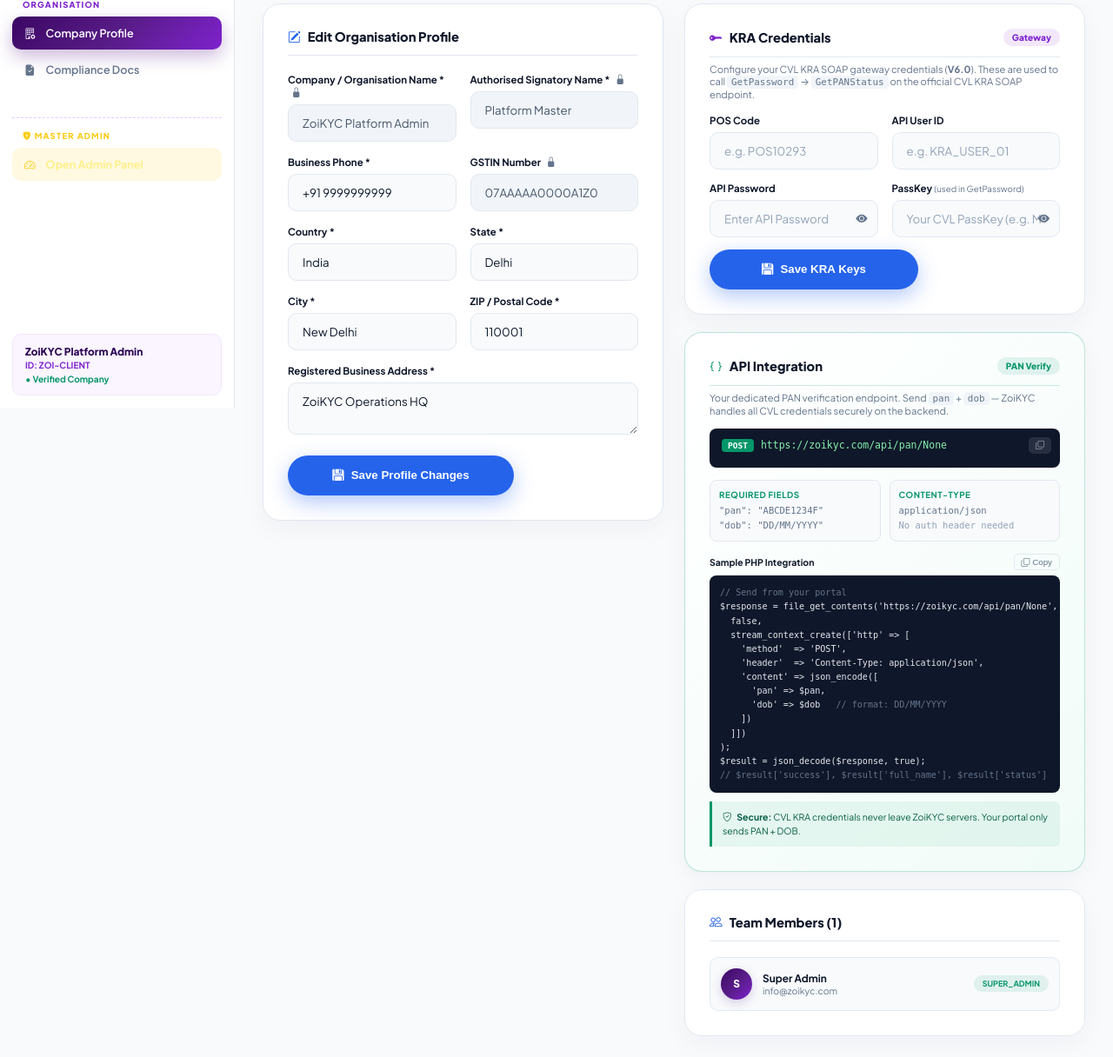
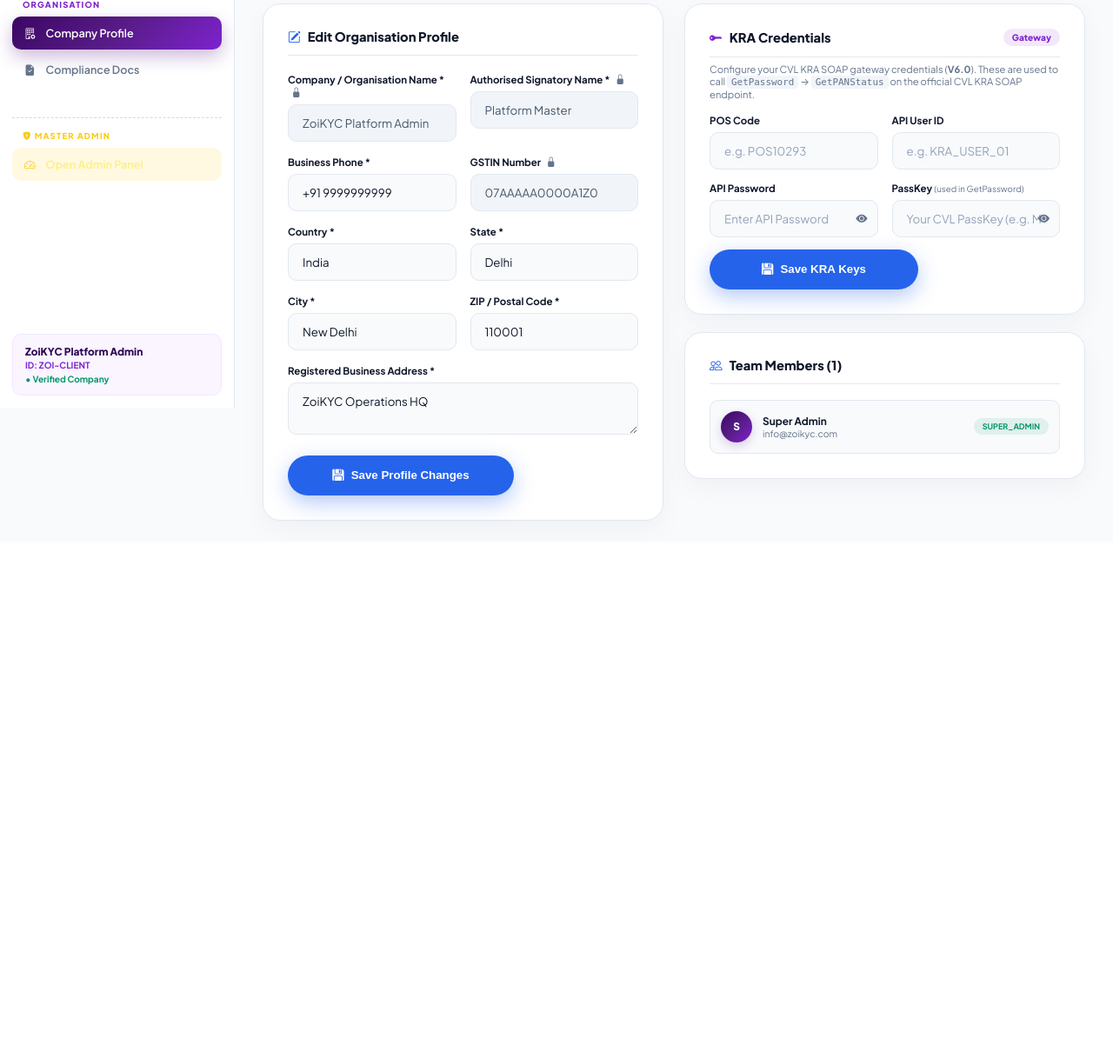
Before and after one commit to vijayvaishnav1011/zoikyc, a Flask app: page /company/profile in a window 1280 px wide. Shown: the part 331-1547 px from the top of the page at 87% size. After the commit the page ends 936 px from the top, so only its background shows below. Run offline with Flask 3, Linux system fonts and the light colour scheme; a user stored in the database is signed in; some libraries are stand-ins or nearby versions.

Commit message:
UI: Remove API Integration card from company profile

```diff
--- a/app/templates/client/company_profile.html
+++ b/app/templates/client/company_profile.html
@@ -242,79 +242,7 @@
         </button>
       </div>
 
-      <!-- API Integration Card -->
-      <div class="card" style="margin-bottom: 20px; border-color: rgba(5, 150, 105, 0.25); background: linear-gradient(135deg, rgba(255,255,255,0.97) 0%, rgba(236,253,245,0.6) 100%);">
-        <div style="display: flex; align-items: center; justify-content: space-between; margin-bottom: 6px; border-bottom: 1px solid rgba(5, 150, 105, 0.2); padding-bottom: 12px;">
-          <h3 style="font-size: 1.05rem; font-weight: 800; color: var(--text-dark); margin: 0; display: flex; align-items: center; gap: 8px;">
-            <i class="bi bi-braces" style="color: #059669;"></i> API Integration
-          </h3>
-          <span class="metric-badge" style="background: rgba(5, 150, 105, 0.1); color: #059669; font-size: 0.72rem; font-weight: 800;">
-            PAN Verify
-          </span>
-        </div>
-        <p style="font-size: 0.8rem; color: var(--text-muted); margin-bottom: 14px;">
-          Your dedicated PAN verification endpoint. Send <code style="background:#f1f5f9;padding:1px 5px;border-radius:4px;font-size:0.78rem;">pan</code> + <code style="background:#f1f5f9;padding:1px 5px;border-radius:4px;font-size:0.78rem;">dob</code> — ZoiKYC handles all CVL credentials securely on the backend.
-        </p>
 
-        <!-- Endpoint URL display -->
-        <div style="background: #0f172a; border-radius: 8px; padding: 12px 14px; margin-bottom: 14px; position: relative;">
-          <div style="display: flex; align-items: center; gap: 8px; margin-bottom: 6px;">
-            <span style="background: #059669; color: white; font-size: 0.68rem; font-weight: 800; padding: 2px 7px; border-radius: 4px; font-family: monospace;">POST</span>
-            <code id="apiEndpointUrl" style="color: #86efac; font-size: 0.82rem; font-family: monospace; word-break: break-all;">https://zoikyc.com/api/pan/{{ company.client_id }}</code>
-          </div>
-          <button onclick="copyApiEndpoint()" style="position: absolute; top: 10px; right: 10px; background: rgba(255,255,255,0.1); border: none; color: #94a3b8; cursor: pointer; border-radius: 5px; padding: 4px 8px; font-size: 0.72rem;" title="Copy endpoint">
-            <i class="bi bi-copy" id="copyEndpointIcon"></i>
-          </button>
-        </div>
-
-        <!-- Request body info -->
-        <div style="display: grid; grid-template-columns: 1fr 1fr; gap: 10px; margin-bottom: 14px;">
-          <div style="background: #f8fafc; border: 1px solid var(--border-input); border-radius: 8px; padding: 10px;">
-            <div style="font-size: 0.7rem; font-weight: 700; color: #059669; margin-bottom: 4px; text-transform: uppercase; letter-spacing: 0.05em;">Required Fields</div>
-            <div style="font-size: 0.75rem; color: var(--text-muted); font-family: monospace; line-height: 1.6;">
-              "pan": "ABCDE1234F"<br>
-              "dob": "DD/MM/YYYY"
-            </div>
-          </div>
-          <div style="background: #f8fafc; border: 1px solid var(--border-input); border-radius: 8px; padding: 10px;">
-            <div style="font-size: 0.7rem; font-weight: 700; color: #059669; margin-bottom: 4px; text-transform: uppercase; letter-spacing: 0.05em;">Content-Type</div>
-            <div style="font-size: 0.75rem; color: var(--text-muted); font-family: monospace; line-height: 1.6;">
-              application/json<br>
-              <span style="color: #94a3b8;">No auth header needed</span>
-            </div>
-          </div>
-        </div>
-
-        <!-- PHP Sample code -->
-        <div style="margin-bottom: 10px;">
-          <div style="display: flex; align-items: center; justify-content: space-between; margin-bottom: 6px;">
-            <span style="font-size: 0.75rem; font-weight: 700; color: var(--text-dark);">Sample PHP Integration</span>
-            <button onclick="copyPhpCode()" style="background: none; border: 1px solid var(--border-input); color: var(--text-muted); cursor: pointer; border-radius: 5px; padding: 3px 8px; font-size: 0.7rem;">
-              <i class="bi bi-copy"></i> Copy
-            </button>
-          </div>
-          <pre id="phpCodeBlock" style="background: #0f172a; color: #e2e8f0; padding: 12px; border-radius: 8px; font-size: 0.72rem; line-height: 1.6; overflow-x: auto; margin: 0; white-space: pre;"><span style="color:#64748b;">// Send from your portal</span>
-$response = file_get_contents('https://zoikyc.com/api/pan/{{ company.client_id }}',
-  false,
-  stream_context_create(['http' => [
-    'method'  => 'POST',
-    'header'  => 'Content-Type: application/json',
-    'content' => json_encode([
-      'pan' => $pan,
-      'dob' => $dob   <span style="color:#64748b;">// format: DD/MM/YYYY</span>
-    ])
-  ]])
-);
-$result = json_decode($response, true);
-<span style="color:#64748b;">// $result['success'], $result['full_name'], $result['status']</span></pre>
-        </div>
-
-        <!-- Architecture note -->
-        <div style="background: rgba(5, 150, 105, 0.07); border-left: 3px solid #059669; border-radius: 0 6px 6px 0; padding: 10px 12px; font-size: 0.75rem; color: #065f46; line-height: 1.5;">
-          <i class="bi bi-shield-check" style="margin-right: 4px;"></i>
-          <strong>Secure:</strong> CVL KRA credentials never leave ZoiKYC servers. Your portal only sends PAN + DOB.
-        </div>
-      </div>
 
       <!-- Team Members Card -->
       <div class="card" style="margin-bottom: 0;">
```
